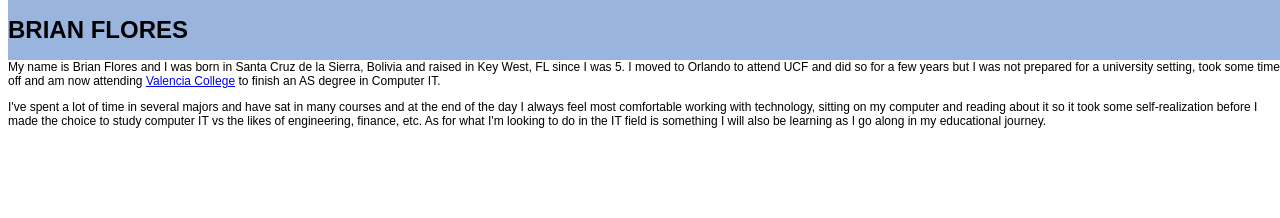
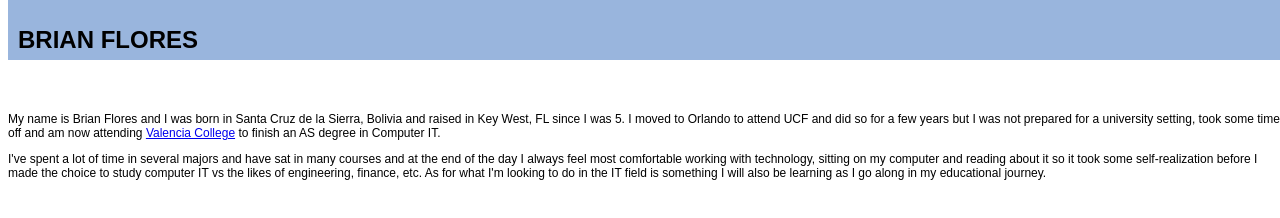
Before and after one commit to briflo1/gh-page, a plain HTML site: page index.html in a window 1280 px wide. Drawn offline with Linux system fonts and the light colour scheme.

Commit message:
Update main.css

```diff
--- a/main.css
+++ b/main.css
@@ -10,10 +10,13 @@ body
 	font-family : arial, verdana, sans-serif;
 	font-size : 12px;
 }
-p
+h1
 {
+	padding : 10px;
+	height : 60px;
+	z-index : 2;
+}
 
-}
 .header
 {
 	background-color: #99B5DD;
```
